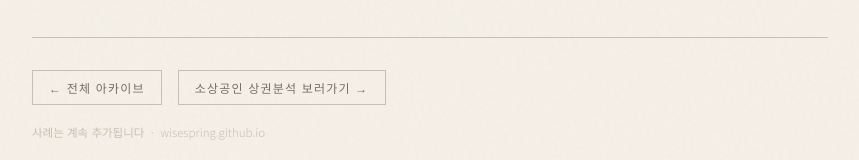
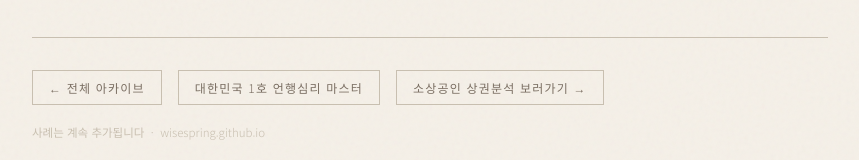
Before and after one commit to wisespring/human, a plain HTML site: page index.html in a window 1280 px wide. Shown: the part 515-675 px from the top of the page, without its empty margins (210-1069 px from the left). Drawn offline with Linux system fonts and the light colour scheme.

Commit message:
Update index.html

```diff
--- a/index.html
+++ b/index.html
@@ -137,6 +137,7 @@
   <footer>
     <div class="footer-links">
       <a class="footer-link" href="index.html">← 전체 아카이브</a>
+      <a class="footer-link" href="wapmaster.html">대한민국 1호 언행심리 마스터</a>
       <a class="footer-link red" href="smalbiz_index.html">소상공인 상권분석 보러가기 →</a>
     </div>
     <span class="footer-meta">사례는 계속 추가됩니다 &nbsp;·&nbsp; wisespring.github.io</span>
```
